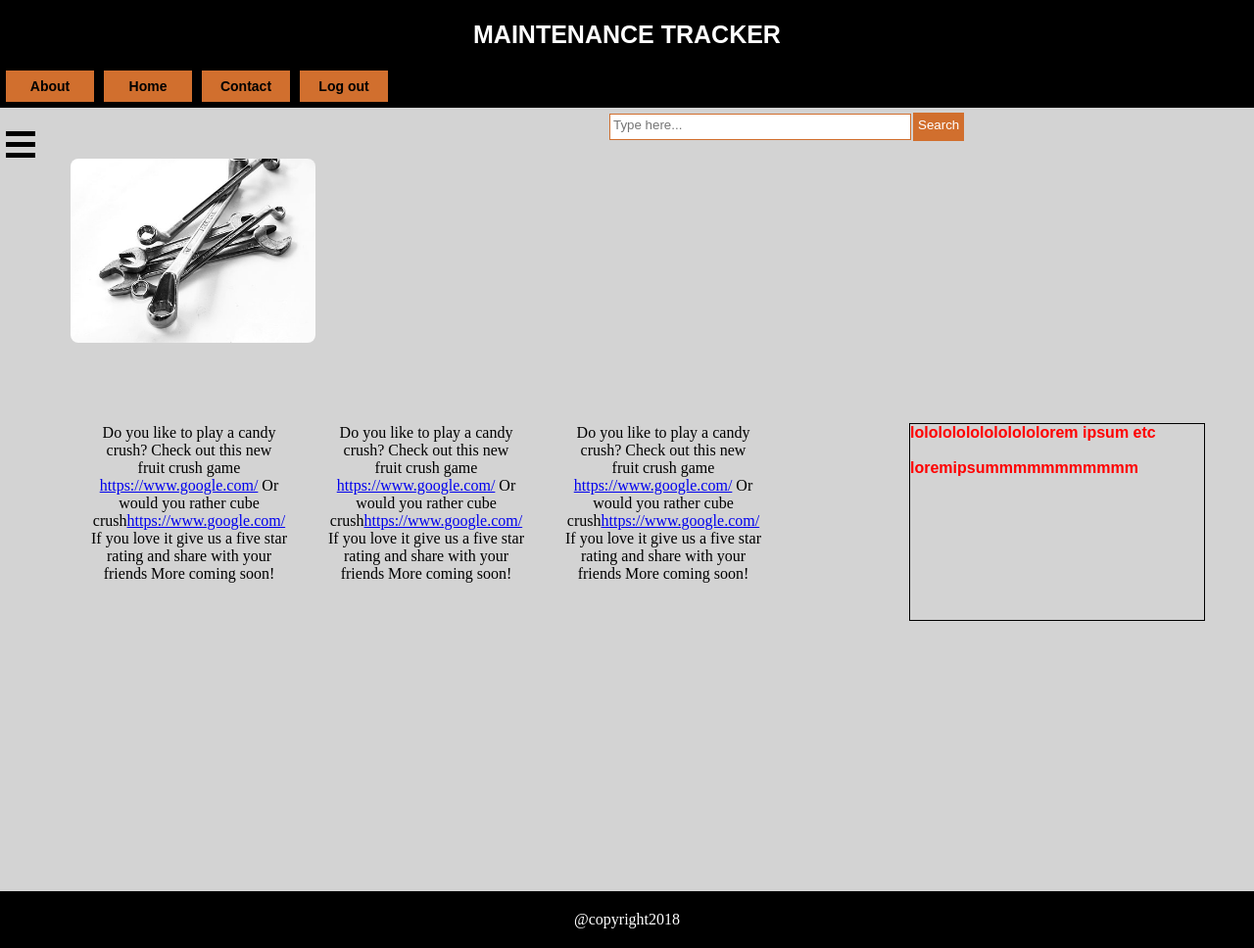
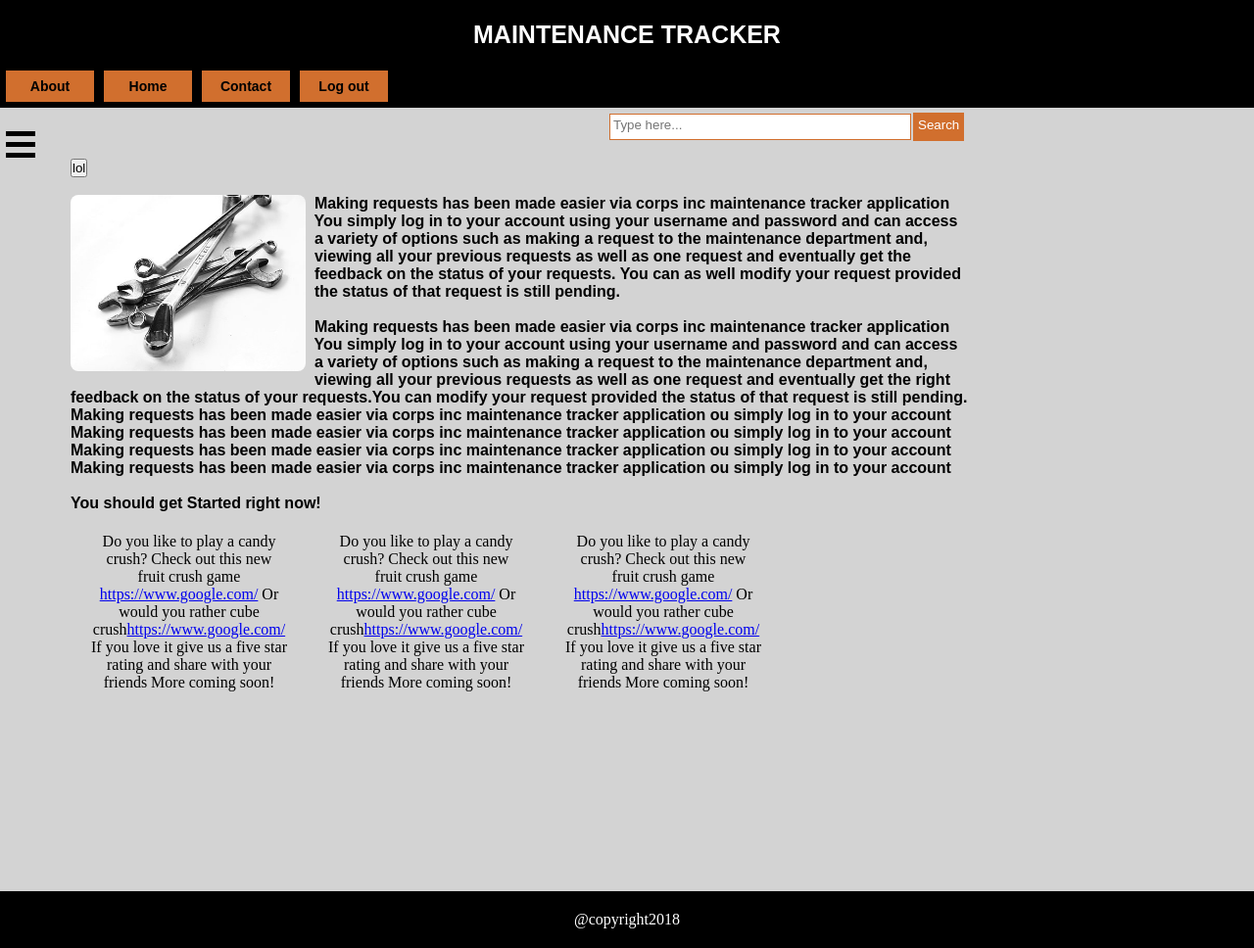
Before and after one commit to janetnim/Maintenance-Tracker-2, a PHP site: page /UI/templates/user_homepage.html in a window 1280 px wide. Shown: the whole page at 98% size. Run offline with PHP 8.4, Linux system fonts and the light colour scheme.

```diff
--- a/UI/templates/admin_requests.html
+++ b/UI/templates/admin_requests.html
@@ -51,8 +51,8 @@
 								<th>Status</th>
 								<th>Personal_id</th>
 								<th id="lol">Approve</th>
-								<th>Disapprove</th>
-								<th>Delete</th>
+								<th id="lol">Disapprove</th>
+								<th id="lol">Delete</th>
 							</thead>
 							<tbody>
 
--- a/UI/templates/feedback.html
+++ b/UI/templates/feedback.html
@@ -42,20 +42,16 @@
 				</form>
 				<h1>Request Tracking</h1><br>
 				<div id="feedback">
-					<div style="overflow-x:auto;">
 					<table border="1px solid black">
 						<thead>
-								<th>Request_id</th>
+							<th>Request Id</th>
 							<th>Request</th>
 							<th>Department</th>
 							<th>Status</th>
-								<th>Personal_id</th>
 						</thead>
 						<tbody>
-
 						</tbody>
 					</table>
-					</div>
 				</div>
 			</section>
 		</div>
--- a/UI/templates/login.js
+++ b/UI/templates/login.js
@@ -10,10 +10,13 @@ function signup(form){
 	.then(response => response.json())
 	.catch(error => console.error('Error '+ error))
 	.then(data => {
+		if(data.message !== "User successfully signed up"){
 			let err = document.getElementById('err-message')
 			err.style.display = "block"
 			err.innerHTML = data.message
+		}else{
 			login(form);
+		}
 	})
 	return false;
 }
@@ -30,14 +33,17 @@ function login(form){
 	.then(response => response.json())
 	.catch(error => console.error('Error '+ error))
 	.then(data => {
+		if(data.message !== "You have logged in successfully"){
 			let err = document.getElementById('err-message')
 			err.style.display = "block"
 			err.innerHTML = data.message
+		}else{
 			setItems(data.token, data.role.role);
 			if(getItems().role === "user"){
 			window.location.href = "user_homepage.html"
 		}else if(getItems().role === "admin"){
 			window.location.href = "admin_homepage.html"
+		}
 		}
 	})
 	return false;
@@ -74,7 +80,6 @@ function getItems(){
 		'role': role
 	}
 }
-
 // user post request function
 function makereq(form){
 	fetch('https://maintenance-tracker-2.herokuapp.com/api/v2/users/requests', {
@@ -100,34 +105,38 @@ function makereq(form){
 }
 
 // user search a request function
-function searchreq(form){
-	let request_id = document.getElementById("search_bar").value;
+function searchreq(){
+	let search = document.getElementById("search_bar");
+	let request_id = search.value;
 
-	req(request_id);
+	let responseMessage;
 
-	return false;
-}
-
-// user gets a single request
-function req(request_id){
 	fetch("https://maintenance-tracker-2.herokuapp.com/api/v2/users/requests/"+request_id, {
 		method: "GET",
 		headers: {
 			"Content-Type": "application/json",
 			"Authorization": "Bearer " + getItems().token
 		}
-	})
-	.then(response => response.json())
-	.catch(error => console.error('Error '+ error))
-	.then(data => {
+	}).then(response => response.json())
+	.then( data => {
+		let requests = document.getElementById("requests").querySelector("tbody");
+
+		if( data.message === "Request not found" ){
+			alert("request not found")
+		}else{
 			let request = data.res;
-        content += "<tr id='request_"+request.request_id+"'>"+
-        "<td>"+request.request_id+"</td><td>"+ request.request+
-        "</td><td>"+request.department+"</td><td>"+request.status+
-        "</td><td>"+request.personal_id+"</td><td><button onclick='modify("+request.request_id+")'>Edit</button>"+
-        "</td><td><button onclick='delreq("+request.request_id+")'>Delete</button></td></tr>";
-
-	document.getElementById("search_req").getElementsByTagName("tbody")[0].innerHTML = content;
+			requests.innerHTML =
+			`
+				<tr>
+					<td>${ request.request_id }</td>
+					<td>${ request.request }</td>
+					<td>${ request.department }</td>
+					<td>${ request.status }</td>
+					<td>${ "<button onclick='modify("+request.request_id+")'>Edit</button"  }</td>
+					<td>${ "<button onclick='delreq("+request.request_id+")'>Delete</button"  }</td>
+				</tr>
+		`
+		}
 	})
 }
 
@@ -137,60 +146,46 @@ fetch("https://maintenance-tracker-2.herokuapp.com/api/v2/users/requests", {
 	headers: {
 	"Content-Type": "application/json",
 	"Authorization": "Bearer " + getItems().token
-		}
-})
-.then(response => response.json())
-.catch(error => console.error('Error '+ error))
-.then(data => {
-	let requests = data.res;
+		}}).then(response => response.json())
+.then( data => {
+	let requests = document.getElementById("requests").querySelector("tbody");
+	requests.innerHTML =
+	`
+		${ data.res.map( request => `
+				<tr>
+					<td>${ request.request_id }</td>
+					<td>${ request.request }</td>
+					<td>${ request.department }</td>
+					<td>${ request.status }</td>
+					<td>${ "<button onclick='modify("+request.request_id+")'>Edit</button"  }</td>
+					<td>${ "<button onclick='delout("+request.request_id+")'>Delete</button"  }</td>
+				</tr>
+			`).join("") }
+	`;
+});
 
-	let content = "";
-	for(let i = 0; i < requests.length; i++){
-		let request = requests[i];
-		content += "<tr id='request_"+request.request_id+"'>"+
-		"<td>"+request.request_id+"</td><td>"+ request.request+
-		"</td><td>"+request.department+"</td><td>"+request.status+
-		"</td><td>"+request.personal_id+"</td><td><button onclick='modify("+request.request_id+")'>Edit</button>"+
-		"</td><td><button onclick='delreq("+request.request_id+")'>Delete</button></td></tr>";
-	}
 
-	document.getElementById("requests").getElementsByTagName("tbody")[0].innerHTML = content;
-})
-
-function del_out(){
-	var response=confirm("Are you sure you want to delete this request?");
-	if (response===true){
-		req=delreq("+request.request_id+")
-		alert(req)
-	}else{
-		alert("Request is not deleted");
-	}
-}
-
-// user gets feedback
+//user can get feedback
 fetch("https://maintenance-tracker-2.herokuapp.com/api/v2/users/requests", {
 	method: "GET",
 	headers: {
 	"Content-Type": "application/json",
 	"Authorization": "Bearer " + getItems().token
-		}
-})
-.then(response => response.json())
-.catch(error => console.error('Error '+ error))
-.then(data => {
-	let requests = data.res;
-
-	let content = "";
-	for(let i = 0; i < requests.length; i++){
-		let request = requests[i];
-		content += "<tr id='request_"+request.request_id+"'>"+
-		"<td>"+request.request_id+"</td><td>"+ request.request+
-		"</td><td>"+request.department+"</td><td>"+request.status+
-		"</td><td>"+request.personal_id+"</td></tr>";
-	}
-
-	document.getElementById("feedback").getElementsByTagName("tbody")[0].innerHTML = content;
-})
+		}}).then(response => response.json())
+.then( data => {
+	let requests = document.getElementById("feedback").querySelector("tbody");
+	requests.innerHTML =
+	`
+		${ data.res.map( request => `
+				<tr>
+					<td>${ request.request_id }</td>
+					<td>${ request.request }</td>
+					<td>${ request.department }</td>
+					<td>${ request.status }</td>
+				</tr>
+			`).join("") }
+	`;
+});
 
 // user gets a single request for editing
 fetch("https://maintenance-tracker-2.herokuapp.com/api/v2/users/requests/"+localStorage.getItem("request_id"), {
@@ -217,12 +212,12 @@ function editRequest(form){
 	})
 	.then(response => response.json())
 	.then(data => {
+		if(data.message==="Only a pending request can be modified."){
+			alert("You cannot only edit a pending request")
+		}else{
 		alert("Request has been modifed")
+	}
 		window.location.href = "view_req.html"
-		if(data.res.status === "Approve"){
-			alert("Cannot edit approved request")
-			window.location.href = "view_req.html"
-		}
 	})
 	return false;
 }
@@ -249,6 +244,14 @@ function delreq(request_id){
         alert("Request successfully deleted")
     })
     return false;
+}
+ function delout(request_id){
+ 	var response=confirm("Are you sure you want to delete the request?");
+	if (response==true){
+		delreq(request_id)
+	}else{
+		alert("Welcome back!");
+	}
  }
 
 // admin endpoints
--- a/UI/templates/user_homepage.css
+++ b/UI/templates/user_homepage.css
@@ -198,8 +198,8 @@ div.content{
 	text-align: center;
 }
 #image{
-	width: 250px;
-	height: 250px;
+	margin-right: 5px;
+	padding-right: 5px;
 }
 #submit{
 	padding: 3px;
@@ -264,6 +264,11 @@ a.button {
     text-decoration: none;
     color: black;
     border-radius: 5px;
+    font: bold 16px Arial;
+    cursor: pointer;
+}
+#cancel_button:hover, #cancel_button:active{
+	background: #808080;
 }
 #about_button1{
 	margin-left: 10px;
@@ -354,3 +359,11 @@ aside{
 	background: #43A047;
 
 }
+#lol button{
+	background: #d16f2e;
+	background-color: #d16f2e;
+	cursor: pointer;
+}
+#lol:hover, #lol button:active{
+	background-color: #808080;
+}
--- a/UI/templates/user_homepage.html
+++ b/UI/templates/user_homepage.html
@@ -5,6 +5,7 @@
 		<title>Maintenance Department Request Tracker</title>
 		<link rel="stylesheet" href="user_homepage.css">
 		<script src="logout.js"></script>
+		<script src="login.js"></script>
 		<script src="side_bar.js"></script>
 	</head>
 	<body>
@@ -40,13 +41,33 @@
 					<input type="submit" value="Search" id="submit">
 				</form>
 				<br>
-				<div id="image">
-					<img src="gears.jpg" id="index_image">
+				<button onclick="account();">lol</button>
+				<div id="hom_text">
+					<br>
+					<img src="gears.jpg" id="index_image" id="image" align="left" width="240" height="240">
+					<h2>&nbsp Making requests has been made easier via corps inc maintenance tracker application</h2>
+					<h2>&nbsp You simply log in to your account using your username and password and can access</h2>
+					<h2>&nbsp a variety of options such as making a request to the maintenance department and, </h2>
+					<h2>&nbsp viewing all your previous requests as well as one request and eventually get the</h2>
+					<h2>&nbsp feedback on the status of your requests. You can as well modify your request provided</h2>
+					<h2>&nbsp the status of that request is still pending.</h2><br>
+					<h2>&nbsp Making requests has been made easier via corps inc maintenance tracker application</h2>
+					<h2>&nbsp You simply log in to your account using your username and password and can access</h2>
+					<h2>&nbsp a variety of options such as making a request to the maintenance department and, </h2>
+					<h2>&nbsp viewing all your previous requests as well as one request and eventually get the right</h2>
+					<h2>feedback on the status of your requests.You can modify your request provided
+					the status of that request is still pending.</h2>
+					<h2>Making requests has been made easier via corps inc maintenance tracker application
+					ou simply log in to your account</h2>
+					<h2>Making requests has been made easier via corps inc maintenance tracker application
+					ou simply log in to your account</h2>
+					<h2>Making requests has been made easier via corps inc maintenance tracker application
+					ou simply log in to your account</h2>
+					<h2>Making requests has been made easier via corps inc maintenance tracker application
+					ou simply log in to your account</h2>
 				</div>
-				<div id="home_text">
-					<h2>lolololololololololorem ipsum etc</h2><br>
-					<h2>loremipsummmmmmmmmmm</h2>
-				</div>
+				<br>
+				<h2>You should get Started right now!</h2>
 				<div class="content">Do you like to  play a candy crush? Check out this new fruit crush game <a href="goole.com">https://www.google.com/</a> Or would you rather cube crush<a href="google.com">https://www.google.com/</a> If you love it give us a five star rating and share with your friends
 				More coming soon!</div>
 				<div class="content">Do you like to  play a candy crush? Check out this new fruit crush game <a href="goole.com">https://www.google.com/</a> Or would you rather cube crush<a href="google.com">https://www.google.com/</a> If you love it give us a five star rating and share with your friends
```
Also changed, not shown: UI/templates/admin_homepage.html (+32 -10 lines), UI/templates/view_req.html (+5 -6 lines). Lines whose indentation alone changed are shown as unchanged.
